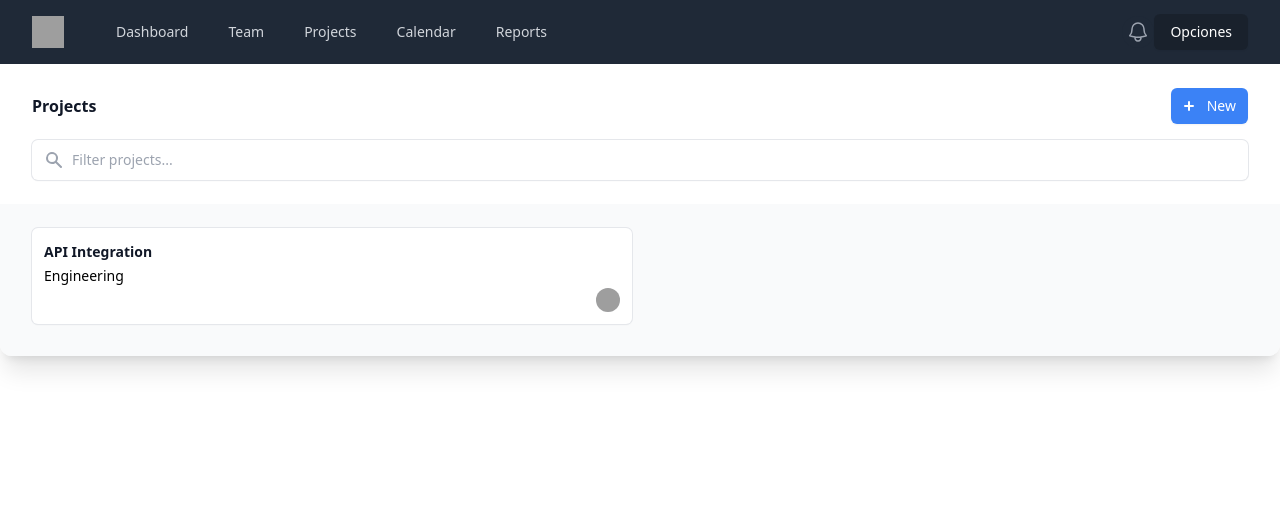
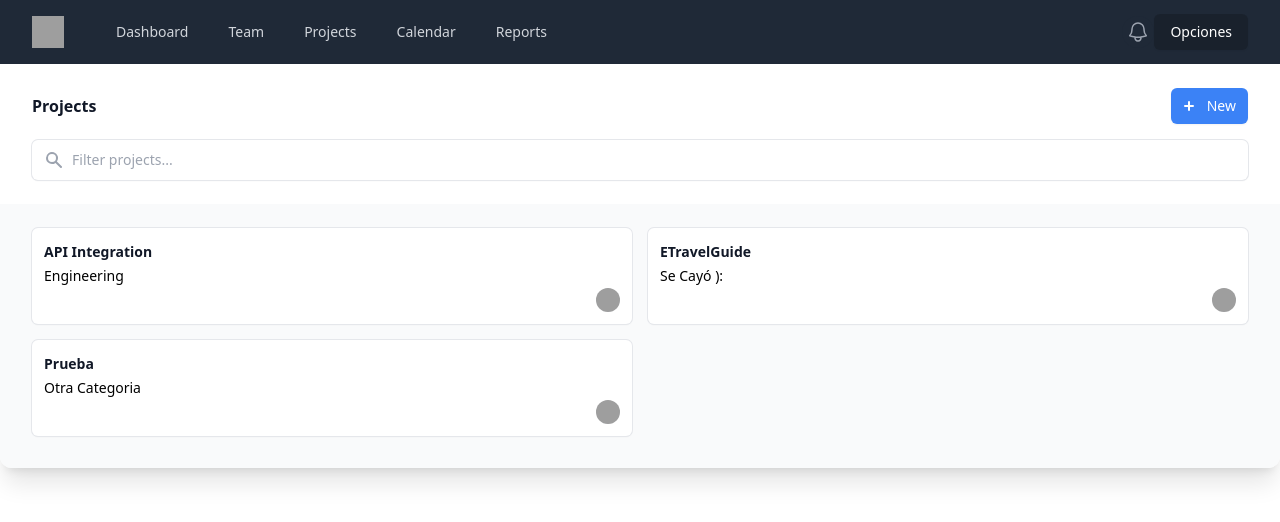
Before and after one commit to Monocker/EffiTask, a Vue app: page /dashboard in a window 1280 px wide. Shown: the top 522 px of the page. Built offline with nearby package versions, Linux system fonts and the light colour scheme; grey boxes are pictures that could not be loaded.

Commit message:
Se finalizo la tarea del gei de Portal

```diff
--- /dev/null
+++ b/src/components/home/teams/CardTeamComponent.vue
@@ -0,0 +1,33 @@
+<template>
+    <li class="group cursor-pointer rounded-md p-3 bg-white ring-1 ring-gray-200 shadow-sm hover:bg-blue-500 hover:ring-blue-500 hover:shadow-md">
+        <dl class="grid sm:block lg:grid xl:block grid-cols-2 grid-rows-2 items-center">
+        <div>
+            <dt class="sr-only">Title</dt>
+            <dd class="font-semibold text-gray-900 group-hover:text-white">{{ title }}</dd>
+        </div>
+        <div>
+            <dt class="sr-only">Category</dt>
+            <dd class="group-hover:text-blue-200">{{ category }}</dd>
+        </div>
+        <div class="col-start-2 row-start-1 row-end-3">
+            <dt class="sr-only">Users</dt>
+            <dd class="flex justify-end -space-x-1.5">
+            <img src="https://images.unsplash.com/photo-1531123897727-8f129e1688ce?auto=format&fit=facearea&facepad=2&w=48&h=48&q=80"
+                alt="" class="w-6 h-6 rounded-full bg-gray-100 ring-2 ring-white">
+            </dd>
+        </div>
+        </dl>
+    </li>
+    </template>
+
+    <script>
+    export default {
+    props: {
+        title: String,
+        category: String
+    }
+    };
+    </script>
+
+    <style>
+    </style>
--- /dev/null
+++ b/src/components/home/teams/HeaderTeamComponent.vue
@@ -0,0 +1,24 @@
+<template>
+    <header class="rounded-t-xl space-y-4 p-4 sm:px-8 sm:py-6 lg:p-4 xl:px-8 xl:py-6">
+        <div class="flex items-center justify-between">
+        <h2 class="font-semibold text-gray-900">Projects</h2>
+        <div class="group flex items-center rounded-md bg-blue-500 text-white text-sm font-medium pl-2 pr-3 py-2 cursor-pointer shadow-sm hover:bg-blue-400">
+            <svg width="20" height="20" fill="currentColor" class="mr-2">
+            <path d="M10 5a1 1 0 0 1 1 1v3h3a1 1 0 1 1 0 2h-3v3a1 1 0 1 1-2 0v-3H6a1 1 0 1 1 0-2h3V6a1 1 0 0 1 1-1Z"></path>
+            </svg>New
+        </div>
+        </div>
+        <div class="group relative rounded-md">
+        <svg width="20" height="20" fill="currentColor" class="absolute left-3 top-1/2 -mt-2.5 text-gray-400 pointer-events-none group-focus-within:text-blue-500">
+            <path fill-rule="evenodd" clip-rule="evenodd" d="M8 4a4 4 0 100 8 4 4 0 000-8zM2 8a6 6 0 1110.89 3.476l4.817 4.817a1 1 0 01-1.414 1.414l-4.816-4.816A6 6 0 012 8z"></path>
+        </svg>
+        <input type="text" aria-label="Filter projects" placeholder="Filter projects..." class="appearance-none w-full text-sm leading-6 bg-transparent text-gray-900 placeholder-gray-400 rounded-md py-2 pl-10 ring-1 ring-gray-200 shadow-sm focus:outline-none focus:ring-2 focus:ring-blue-500">
+        </div>
+    </header>
+    </template>
+
+    <script>
+    </script>
+
+    <style>
+    </style>
--- /dev/null
+++ b/src/components/home/teams/ListTeamComponent.vue
@@ -0,0 +1,27 @@
+<template>
+    <ul class="bg-gray-50 p-4 sm:px-8 sm:pt-6 sm:pb-8 lg:p-4 xl:px-8 xl:pt-6 xl:pb-8 grid grid-cols-1 sm:grid-cols-2 lg:grid-cols-1 xl:grid-cols-2 gap-4 text-sm leading-6">
+        <CardTeamComponent v-for="(card, index) in cards" :key="index" :title="card.title" :category="card.category" />
+    </ul>
+    </template>
+
+    <script>
+    import CardTeamComponent from './CardTeamComponent.vue';
+
+    export default {
+    components: {
+        CardTeamComponent
+    },
+    data() {
+        return {
+        cards: [
+            { title: 'API Integration', category: 'Engineering' },
+            { title: 'ETravelGuide', category: 'Se Cayó ):' },
+            { title: 'Prueba', category: 'Otra Categoria' }
+        ]
+        };
+    }
+    };
+    </script>
+
+    <style>
+    </style>
--- a/src/views/home/HomeView.vue
+++ b/src/views/home/HomeView.vue
@@ -100,54 +100,8 @@
         <div class="lg:col-span-5 xl:col-span-6 flex flex-col">
             <div class="relative z-10 rounded-xl bg-white shadow-xl overflow-hidden my-auto xl:mt-18">
                 <section>
-                    <header class="rounded-t-xl space-y-4 p-4 sm:px-8 sm:py-6 lg:p-4 xl:px-8 xl:py-6">
-                        <div class="flex items-center justify-between">
-                            <h2 class="font-semibold text-gray-900">Projects</h2>
-                            <div
-                                class="group flex items-center rounded-md bg-blue-500 text-white text-sm font-medium pl-2 pr-3 py-2 cursor-pointer shadow-sm hover:bg-blue-400">
-                                <svg width="20" height="20" fill="currentColor" class="mr-2">
-                                    <path
-                                        d="M10 5a1 1 0 0 1 1 1v3h3a1 1 0 1 1 0 2h-3v3a1 1 0 1 1-2 0v-3H6a1 1 0 1 1 0-2h3V6a1 1 0 0 1 1-1Z">
-                                    </path>
-                                </svg>New
-                            </div>
-                        </div>
-                        <div class="group relative rounded-md">
-                            <svg width="20" height="20" fill="currentColor"
-                                class="absolute left-3 top-1/2 -mt-2.5 text-gray-400 pointer-events-none group-focus-within:text-blue-500">
-                                <path fill-rule="evenodd" clip-rule="evenodd"
-                                    d="M8 4a4 4 0 100 8 4 4 0 000-8zM2 8a6 6 0 1110.89 3.476l4.817 4.817a1 1 0 01-1.414 1.414l-4.816-4.816A6 6 0 012 8z">
-                                </path>
-                            </svg>
-                            <input type="text" aria-label="Filter projects" placeholder="Filter projects..."
-                                class="appearance-none w-full text-sm leading-6 bg-transparent text-gray-900 placeholder-gray-400 rounded-md py-2 pl-10 ring-1 ring-gray-200 shadow-sm focus:outline-none focus:ring-2 focus:ring-blue-500">
-                        </div>
-                    </header>
-                    <ul
-                        class="bg-gray-50 p-4 sm:px-8 sm:pt-6 sm:pb-8 lg:p-4 xl:px-8 xl:pt-6 xl:pb-8 grid grid-cols-1 sm:grid-cols-2 lg:grid-cols-1 xl:grid-cols-2 gap-4 text-sm leading-6">
-                        <li
-                            class="group cursor-pointer rounded-md p-3 bg-white ring-1 ring-gray-200 shadow-sm hover:bg-blue-500 hover:ring-blue-500 hover:shadow-md">
-                            <dl class="grid sm:block lg:grid xl:block grid-cols-2 grid-rows-2 items-center">
-                                <div>
-                                    <dt class="sr-only">Title</dt>
-                                    <dd class="font-semibold text-gray-900 group-hover:text-white">API Integration</dd>
-                                </div>
-                                <div>
-                                    <dt class="sr-only">Category</dt>
-                                    <dd class="group-hover:text-blue-200">Engineering</dd>
-                                </div>
-                                <div class="col-start-2 row-start-1 row-end-3">
-                                    <dt class="sr-only">Users</dt>
-                                    <dd class="flex justify-end -space-x-1.5">
-                                        <img src="https://images.unsplash.com/photo-1531123897727-8f129e1688ce?auto=format&fit=facearea&facepad=2&w=48&h=48&q=80"
-                                            alt="" class="w-6 h-6 rounded-full bg-gray-100 ring-2 ring-white">
-                                        <!-- Otros avatares -->
-                                    </dd>
-                                </div>
-                            </dl>
-                        </li>
-                        <!-- Más elementos de la lista -->
-                    </ul>
+                    <HeaderTeamComponent/>
+                    <ListTeamComponent/>
                 </section>
             </div>
         </div>
@@ -168,12 +122,16 @@
 //import { Bars3Icon, BellIcon, XMarkIcon } from '@heroicons/vue/24/outline'
 
 import NavBarComponent from '../../components/home/dashboard/NavBarComponent.vue'
+import HeaderTeamComponent from '../../components/home/teams/HeaderTeamComponent.vue';
+import ListTeamComponent from '../../components/home/teams/ListTeamComponent.vue';
 /* onMo */
 
 /*  */
 export default {
   components: {
-    NavBarComponent
+    NavBarComponent,
+    HeaderTeamComponent,
+    ListTeamComponent
   },
   data() {
     return {
```
